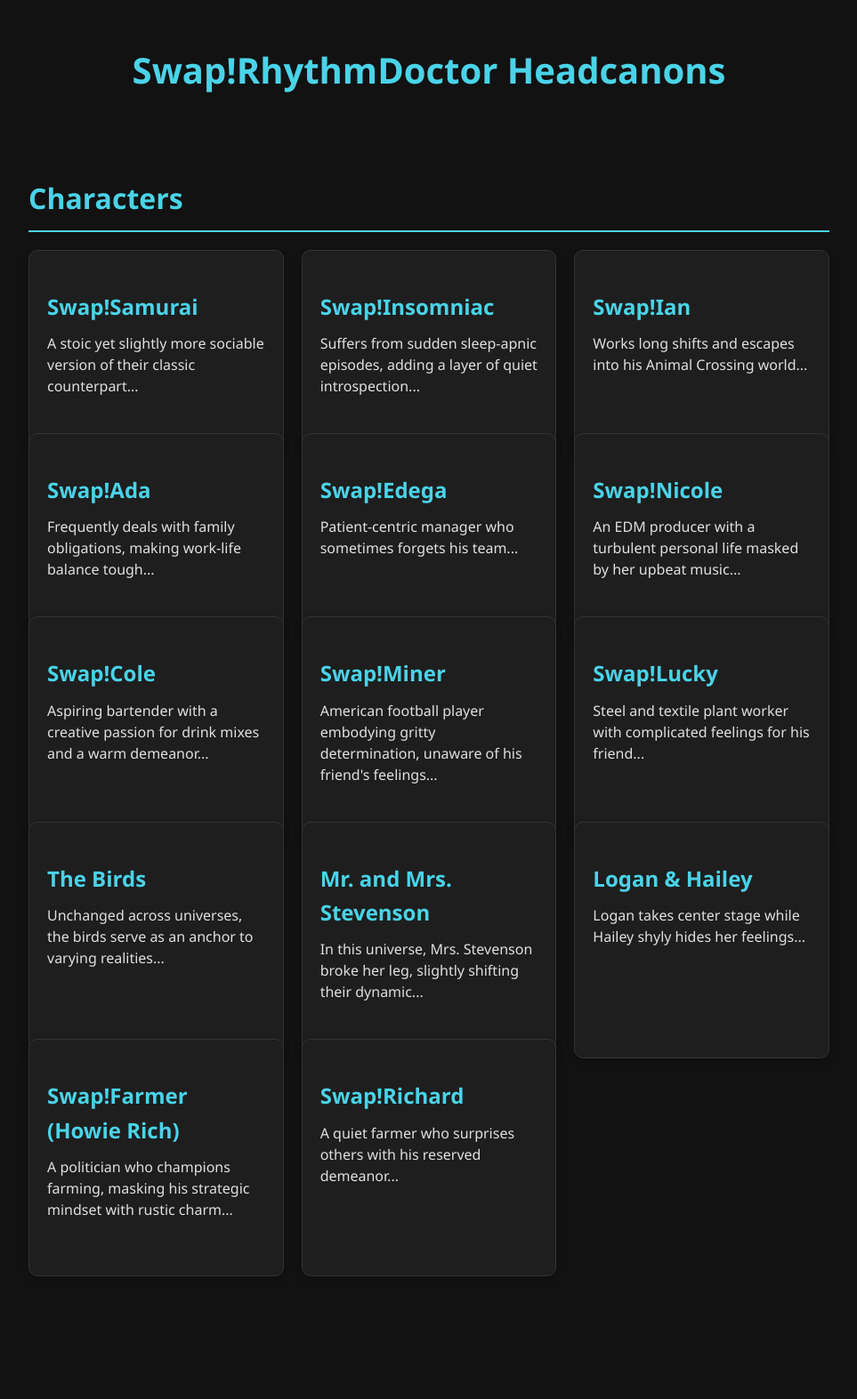
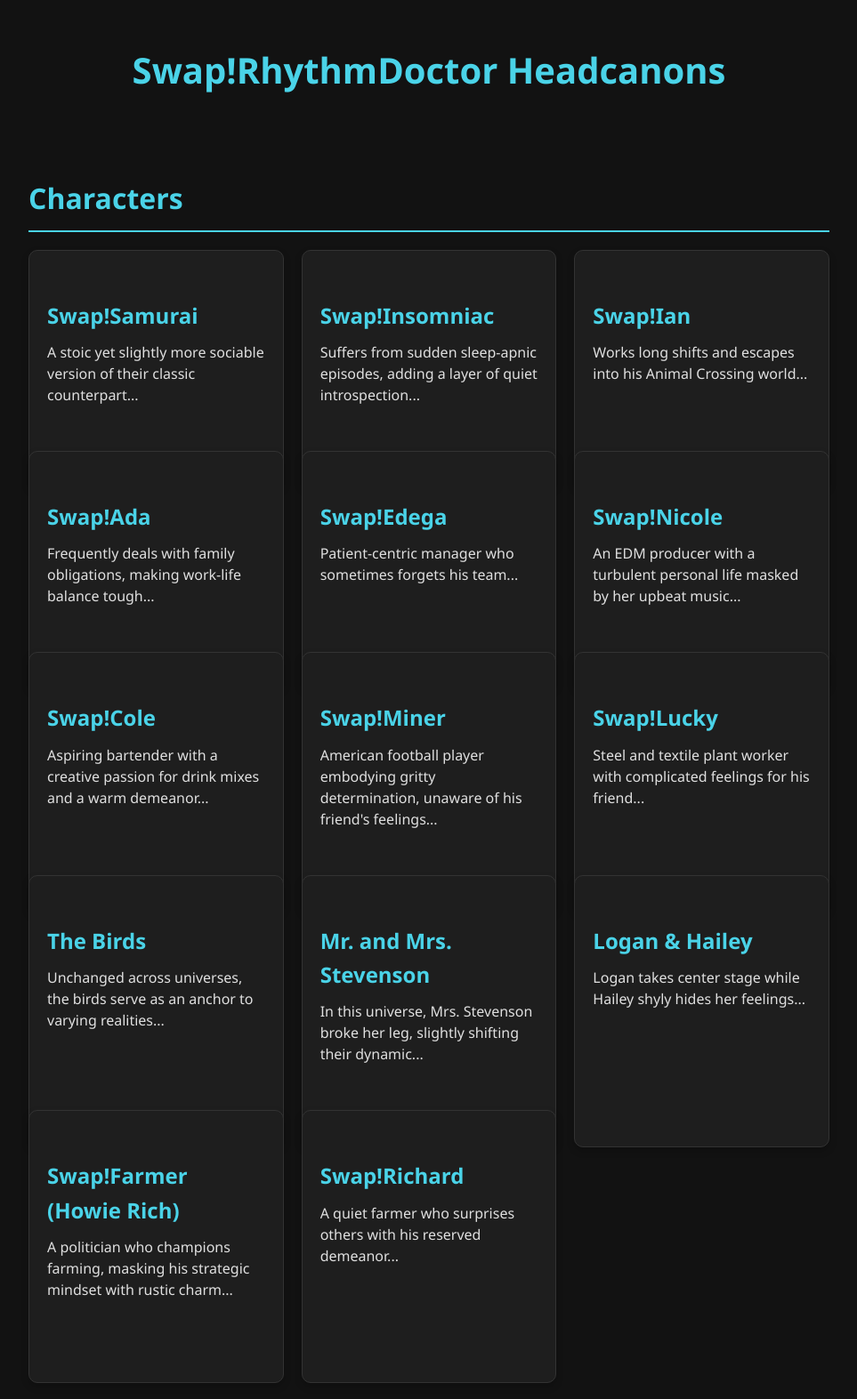
Before and after one commit to ArchooD2/Swap-RhythmDoctor, a Jekyll site: the page index.html, which Jekyll copies as it is, in a window 1280 px wide. Shown: the whole page at 89% size, without its empty margins (158-1121 px from the left). Built offline with Jekyll 4.4.1, drawn with Linux system fonts in a browser that asks for light colours; before the commit the page ends 1473 px from its top, so only the background shows below that.

Commit message:
Update style.css

```diff
--- a/assets/css/style.css
+++ b/assets/css/style.css
@@ -69,7 +69,7 @@ li {
 /* Character Card */
 .character-card {
     background-color: #1e1e1e;
-    padding: 20px;
+    padding: 30px 20px;
     border-radius: 10px;
     box-shadow: 0 4px 8px rgba(0, 0, 0, 0.2);
     transition: transform 0.3s ease, box-shadow 0.3s ease;
```
